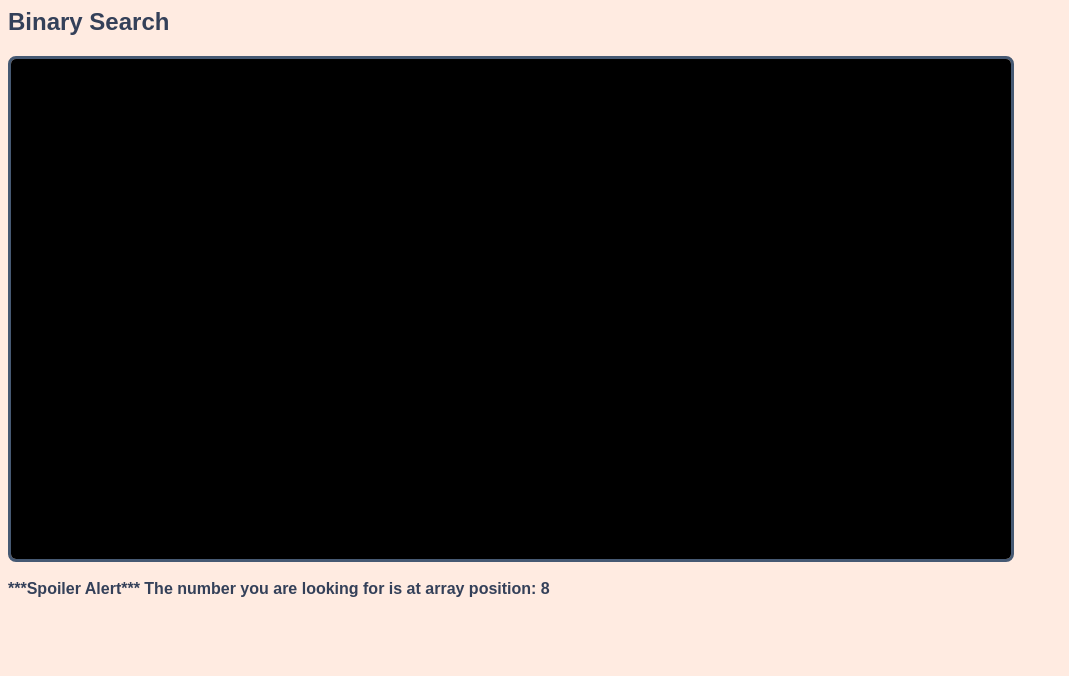
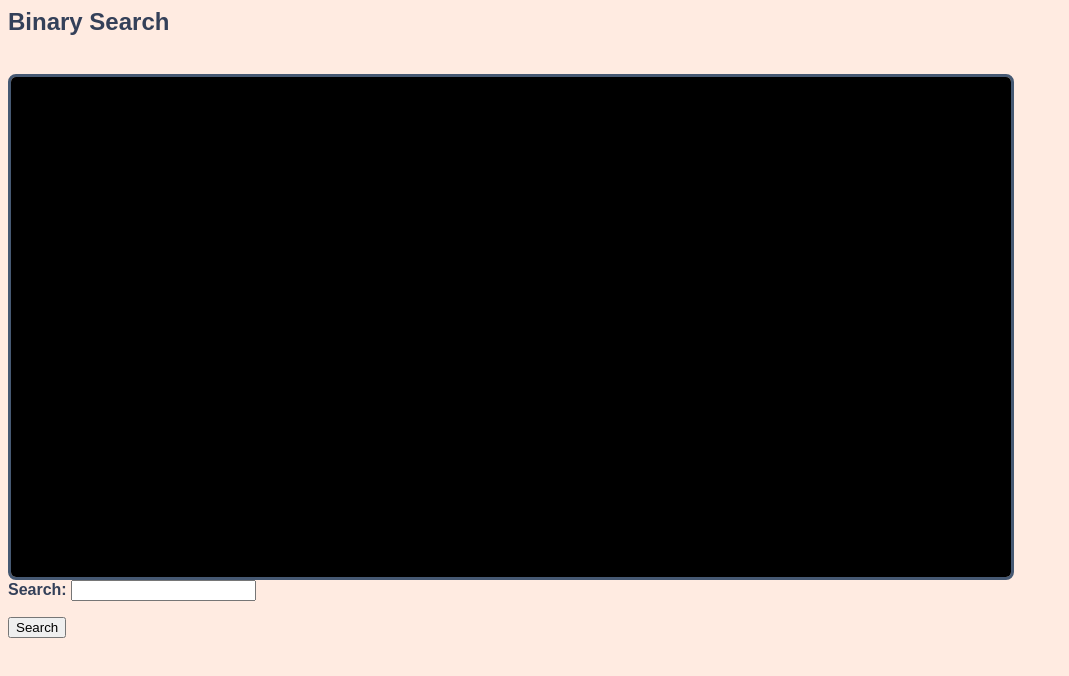
Before and after one commit to rseufert/js, a plain HTML site: page binary_search/BinarySearch.html in a window 1280 px wide. Shown: the whole page, without its empty margins (0-1069 px from the left). Drawn offline with Linux system fonts and the light colour scheme.

Commit message:
Many changes. See extended description

```diff
--- a/binary_search/BinarySearch.css
+++ b/binary_search/BinarySearch.css
@@ -10,6 +10,7 @@
 body {
     background-color: #FFEBE1;
     font-family: Arial;
+	font-weight: bold;
     color: #344059;
 }
 
--- a/binary_search/BinarySearch.html
+++ b/binary_search/BinarySearch.html
@@ -4,7 +4,17 @@
 </head>
 <body>
 	<h2>Binary Search</h2>
+	<br />
 	<canvas width="1000" height="500" id="canvas"></canvas>
+	<br />
+	<div id="search"></div>
+	<div id="next"></div>
+	<br />
+	<div id="found"></div>
+	<div id="not_found"></div>
+	<br />
+	<div id="i"></div>
+
 	<script type="text/javaScript" src="BinarySearch.js"></script>
 </body>
 </html>
--- a/binary_search/BinarySearch.js
+++ b/binary_search/BinarySearch.js
@@ -22,39 +22,61 @@ var data = [];  //ordered array of values
     var animateIndex = 0;   //used to "playback" the values in searchState
 
 
-    function clear() {          //clears the canvas
+    var clear = function() {          //clears the canvas, sets the background color
         c.fillStyle = "D1D9E8";
         c.fillRect(0, 0, 1000, 500);
-    }
+    };
 
 
-    function drawData(d) {          //draw data
+    var drawData = function(d) {          //need to draw the remaining elements in the data array
         clear();
         c.fillStyle = "7D879B";
         for(var i = 0; i < d.length; i++) {
             var dp = d[i];
-            c.fillRect(25 + i*100, 500 - dp*5 - 30 , 50, dp*5);
+            c.fillRect(25 + i*100, 500 - dp*5 - 30, 50, dp*5);
         }
-    }
+    };
 
-    function drawResult(d, r) {     //draws all of the data with the search result highlighted
+
+    var drawResult = function(d, r) {     //similar to draw data, but highlights the search result
         clear();
         c.fillStyle = "7D879B";
         for(var i = 0; i < d.length; i++) {
             var dp = d[i];
             if (i === r){
                 c.fillStyle = "EC8A6F";
-                c.fillRect(25 + i*100, 500 - dp*5 - 30 , 50, dp*5);
+                c.fillRect(25 + i*100, 500 - dp*5 - 30, 50, dp*5);
                 c.fillStyle = "7D879B";
             } else {
-                c.fillRect(25 + i*100, 500 - dp*5 - 30 , 50, dp*5);
+                c.fillRect(25 + i*100, 500 - dp*5 - 30, 50, dp*5);
             }
         }
-    }
+    };
 
 
+    var animate = function() {        //draw the appropriate frame each time the user clicks Next
+        if(animateIndex < stateIndex) {
+            for(var i = 0; i < searchState[animateIndex].length; i++) {
+                drawData(searchState[animateIndex]);
+            }
+            animateIndex++;
+        } else {
+            drawResult(data, searchResult);
 
-    function binarySearch(searchTerm, data, left, right) {
+            if (searchResult === -1) {
+                document.getElementById("found").innerHTML = "";
+                document.getElementById("not_found").innerHTML = "Sorry, the number you are looking for is not in the array.";
+                document.getElementById("i").innerHTML = "<img src='i' />";
+            } else {
+                document.getElementById("not_found").innerHTML = "";
+                document.getElementById("i").innerHTML = "";
+                document.getElementById("found").innerHTML = "The number you are looking for is at array position: " + searchResult;
+            }
+        }
+    };
+
+
+    var binarySearch = function(searchTerm, data, left, right) {
         if (left > right)
             return -1;
 
@@ -62,7 +84,7 @@ var data = [];  //ordered array of values
         console.log(searchState[stateIndex]);
         stateIndex++;
 
-        var mid = parseInt((left + right) / 2);
+        var mid = Math.round((left + right) / 2);
 
         if (data[mid] === searchTerm) {
             return mid;
@@ -71,32 +93,23 @@ var data = [];  //ordered array of values
         } else {
             return binarySearch(searchTerm, data, mid + 1, right);
         }
-    }
+    };
 
 
-    function search() {             //calls binarySearch then animates the results
-        function animate() {        //iterates through the array of changes and draws each state
-            if(animateIndex < stateIndex) {
-                for(var i = 0; i < searchState[animateIndex].length; i++) {
-                    drawData(searchState[animateIndex]);
-                }
-                animateIndex++;
-            } else {
-                drawResult(data, result);
-                window.clearInterval(intId);
-            }
-        }
+    var search = function(term) {
+        console.log("Searching for " + term);
+        searchResult = binarySearch(term, data, 0, data.length - 1);
+        console.log(searchResult);
+        document.getElementById("next").innerHTML = "<button onclick='animate();'>Next</button>";
+    };
 
-        var result = binarySearch(75, data, 0, data.length - 1);
-        console.log(result);
-        var intId = window.setInterval(animate, 1750);
-        if (result === -1) {
-            document.write("<br /><br /> <b>***Spoiler Alert*** Sorry, the number you are looking for is not in the array.</b> \n");
-            document.write("<br /><br /> <img src='i' />");
-        } else {
-            document.write("<br /><br /> <b>***Spoiler Alert*** The number you are looking for is at array position: " + result + "</b>");
-        }
-    }
+
+    var readForm = function() {
+        var search_term = document.search.term.value;
+        search_term = parseInt(search_term, 10);
+        search(search_term);
+    };
+
 
     clear();    //initial clear to set the background color (I'm anal...)
-    search();   //Makes magics happens!!1
+    document.getElementById("search").innerHTML = "<form name='search'>Search: <input type='text' id='term' name='term'></form><button name='searchButton' onclick='readForm();'>Search</button>";
```
